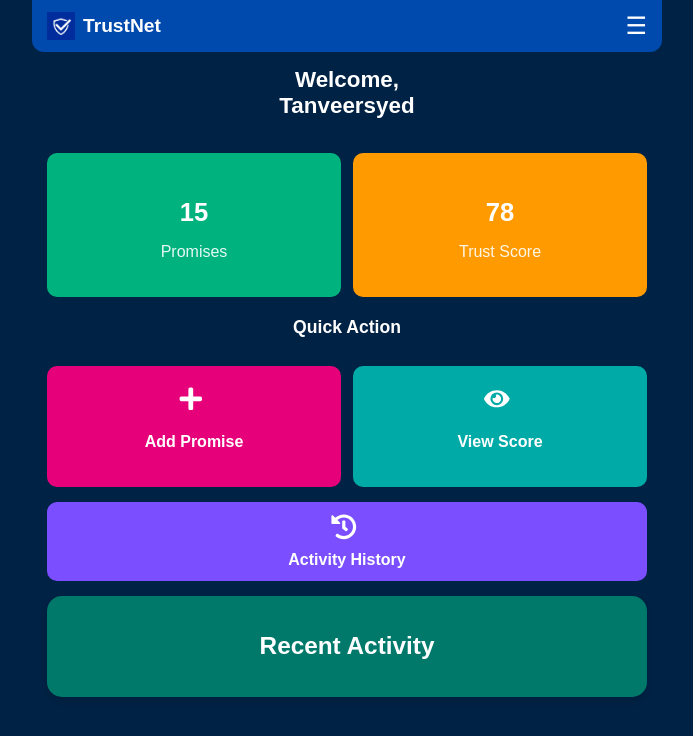
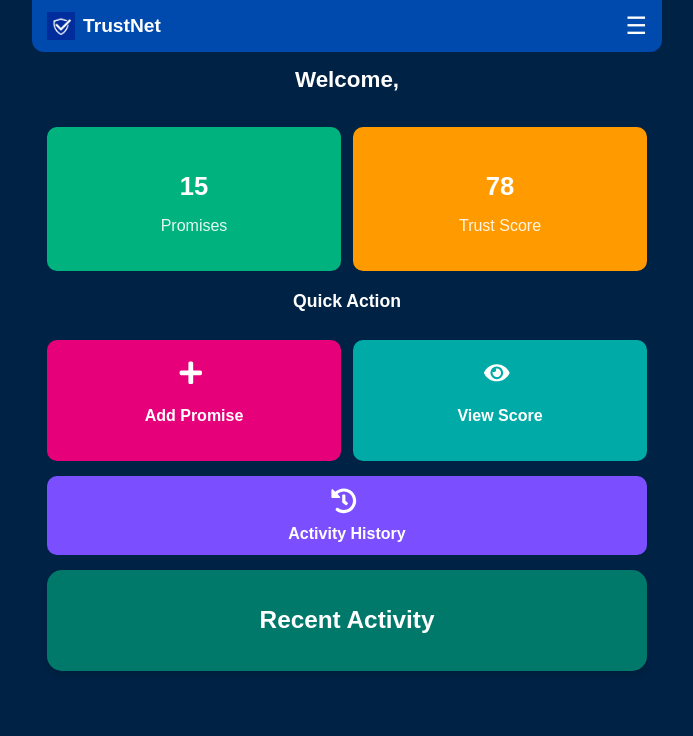
Before and after one commit to kumargovind197/TrustNet, a React (Create React App) app: page /homepage in a window 1280 px wide. Shown: the top 736 px of the page, without its empty margins (293-986 px from the left). Built offline with nearby package versions, Linux system fonts and the light colour scheme.

Commit message:
renderusername

```diff
--- a/src/homePage/homepage.jsx
+++ b/src/homePage/homepage.jsx
@@ -1,14 +1,23 @@
-import React, { useState } from "react";
+import React, { useState ,useEffect} from "react";
 import "../css/homepage.css";
 import trustLogo from "../login/reliability.webp";
 import { FaHome, FaSignInAlt, FaPhoneAlt } from "react-icons/fa";
 import { FaPlus, FaEye, FaHistory } from "react-icons/fa";
 
+
+
 export default function HomePage() {
-  const userName = "Tanveersyed";
   const [isSidebarOpen, setIsSidebarOpen] = useState(false);
+    const [userName, setUserName] = useState("");
 
   const toggleSidebar = () => setIsSidebarOpen(!isSidebarOpen);
+useEffect(() => {
+  const storedName = localStorage.getItem("userName");
+  console.log("Stored Name:", storedName); // 👀 Debug this
+  if (storedName) {
+    setUserName(storedName);
+  }
+}, []);
 
   return (
     <div className="home-container">
--- a/src/login/login.jsx
+++ b/src/login/login.jsx
@@ -28,6 +28,9 @@ const handleVerify = () => {
 const handleGoogleLogin = async () => {
   try {
     const result = await signInWithPopup(auth, provider);
+ const user = result.user;
+
+localStorage.setItem("userName", user.displayName);  // ✅ MUST SET THIS
 
     Swal.fire({
       title: `Welcome, ${result.user.displayName || "User"}!`,
```
